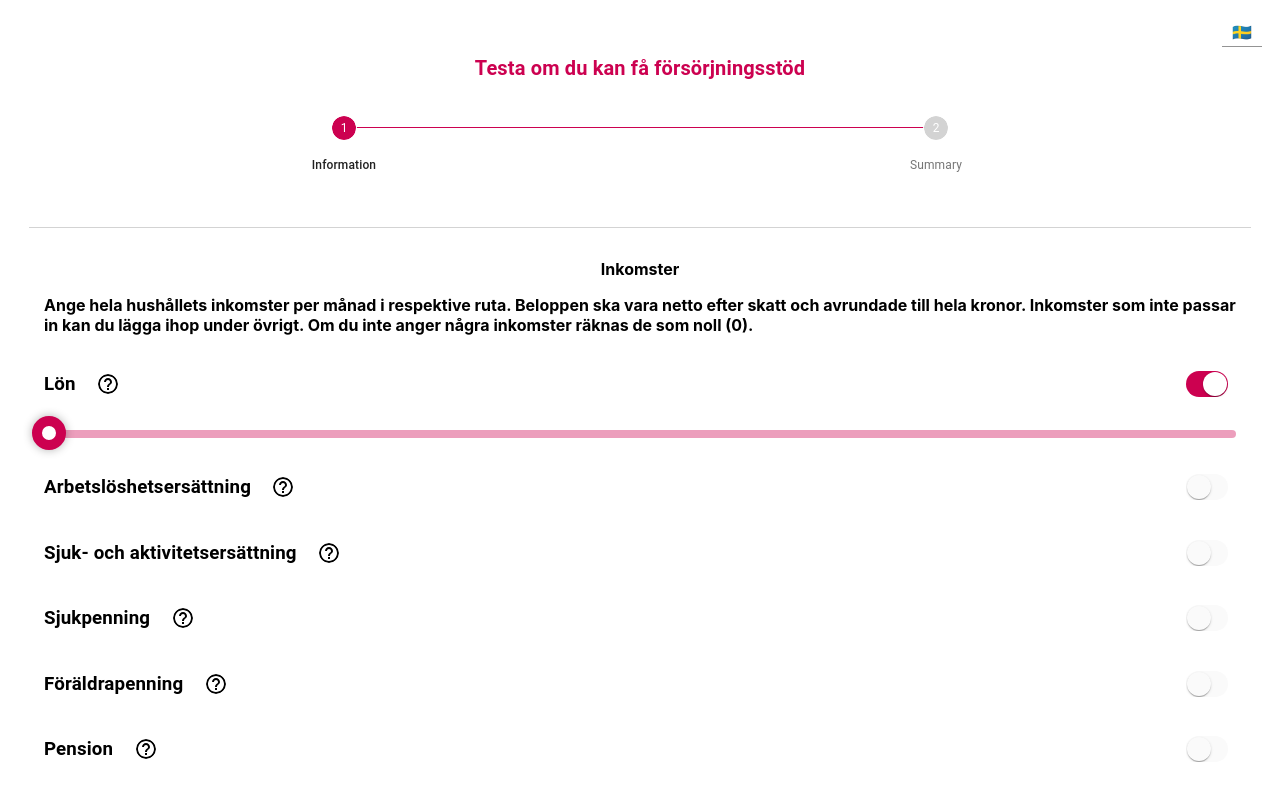
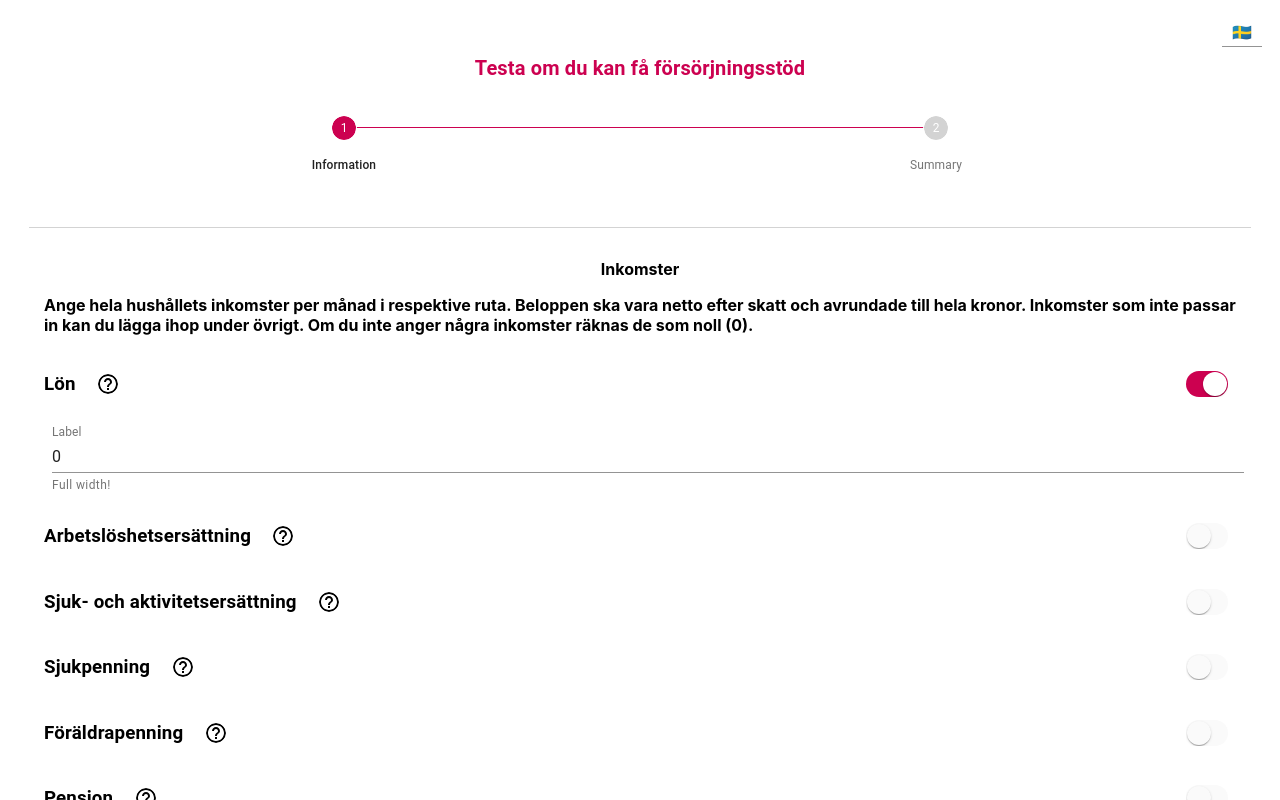
Before and after one commit to dimitrij/Ekonomiskt-Bistand, a React (Create React App) app: page / in a window 1280 px wide. Both pictures are taken after a click on the label "Lön". Shown: the top 800 px of the page. Built offline with nearby package versions, Linux system fonts and the light colour scheme.

Commit message:
change type of input text or slider

```diff
--- a/src/components/common/FormInput.jsx
+++ b/src/components/common/FormInput.jsx
@@ -3,6 +3,9 @@ import { connect } from 'react-redux'
 import { changeValue, doCalculate } from '../../actions/startAction'
 import { withStyles } from "@material-ui/core/styles";
 import Slider from "@material-ui/core/Slider";
+import TextField from '@material-ui/core/TextField';
+import queryString from 'query-string'
+const parsed = queryString.parse(window.location.search);
 
 
 const MySlider = withStyles((theme) => {
@@ -60,6 +63,7 @@ const FromInput = ({
   )
   return (<>
     {(section === 'familyStatus' && type !== 'radio') && <p style={{ marginTop: 40 }}>{name}  {(defaultValue) ? ' = ' + defaultValue : null}</p>}
+    {parsed.slider ?
       <MySlider
         valueLabelDisplay="off"
         defaultValue={parseInt(defaultValue)}
@@ -72,7 +76,27 @@ const FromInput = ({
           }
         }
 
-    />
+      /> :
+      <TextField
+        id="standard-full-width"
+        label="Label"
+        style={{ margin: 8 }}
+        placeholder="Placeholder"
+        helperText="Full width!"
+        fullWidth
+        type="number"
+        margin="normal"
+        InputLabelProps={{
+          shrink: true,
+        }}
+        onChange={
+          (e) => {
+            changeValue({ id, section, name, value: parseInt(e.target.value) })
+          }
+        }
+        value={parseInt(defaultValue) || 0}
+      />}
+
   </>)
 
 }
```
Also changed, not shown: 8 other files (tests, documents, lock files or other folders). Lines whose indentation alone changed are shown as unchanged.
